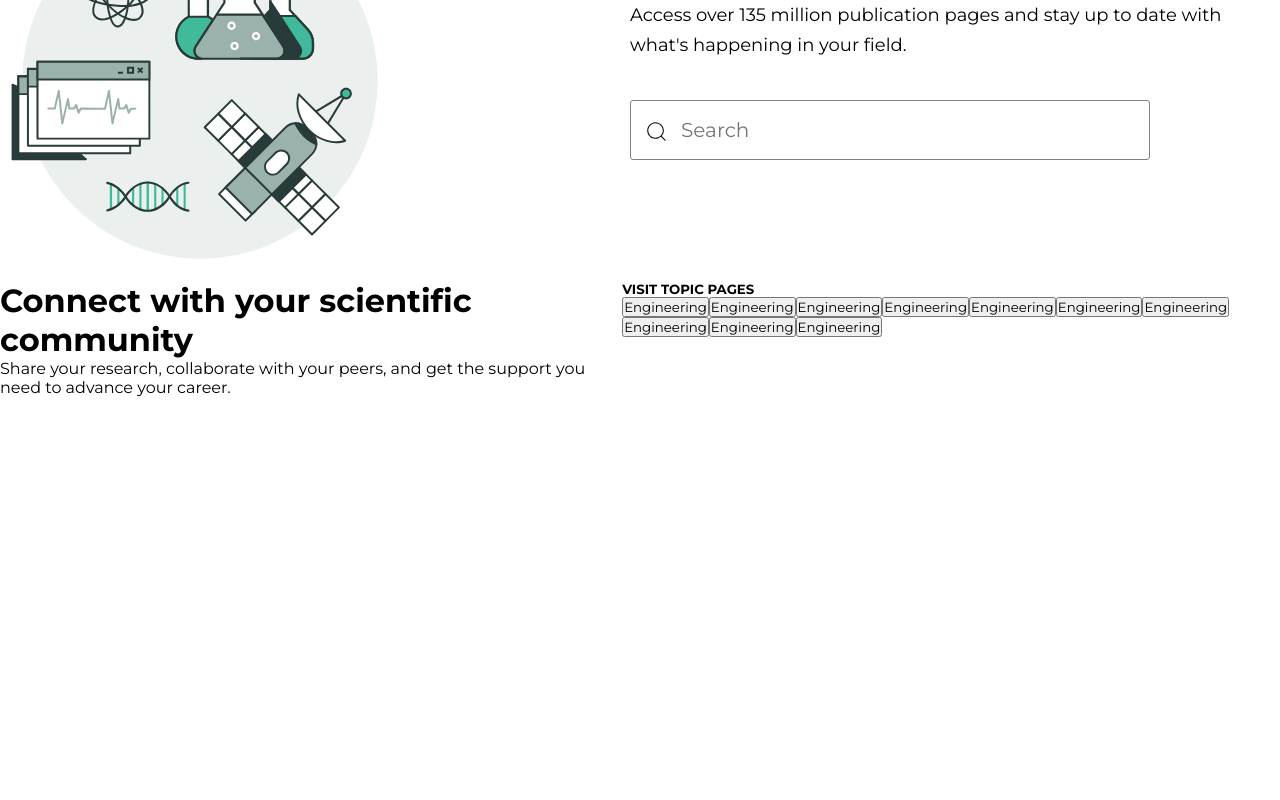
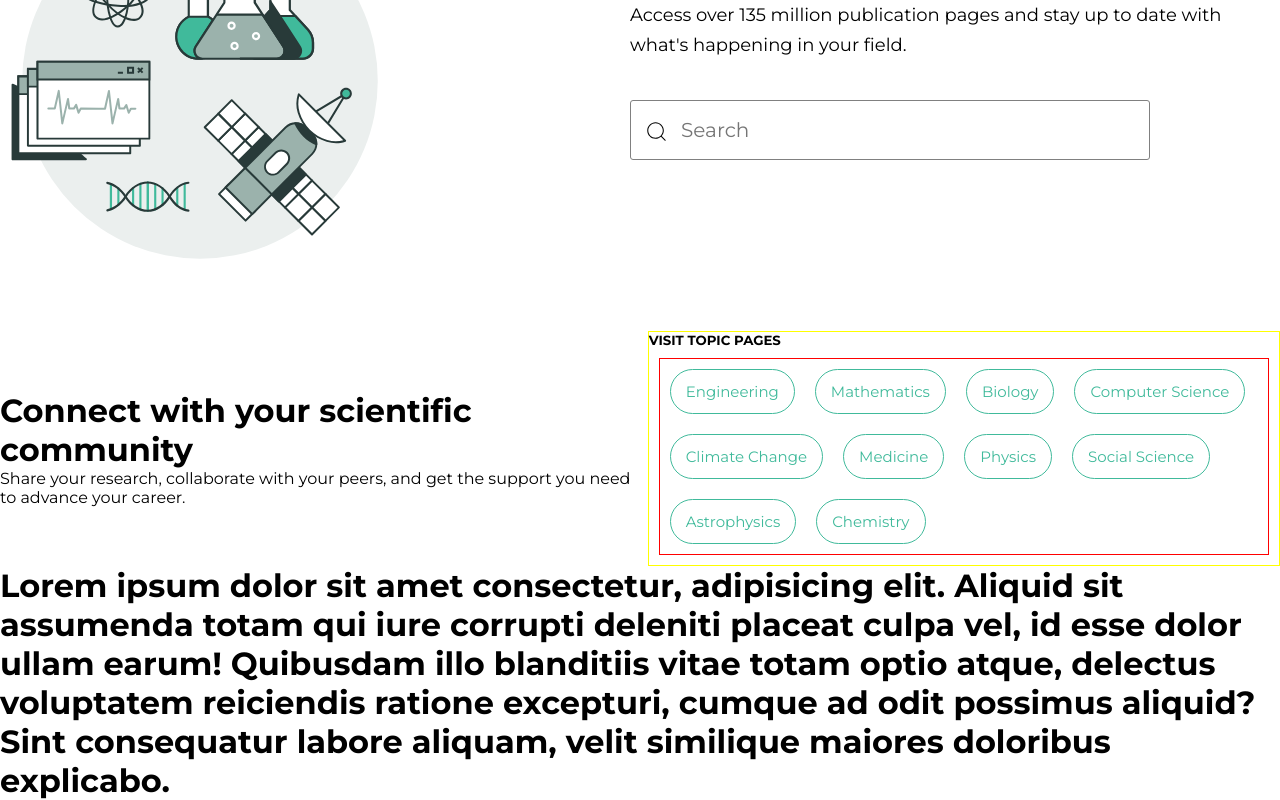
Before and after one commit to shakhawatsalam/kprtec_problem2, a React (Create React App) app: page / in a window 1280 px wide. Shown: the part 1024-1824 px from the top of the page. Before the commit the page ends 1421 px from the top, so only its background shows below. Built offline with nearby package versions, Linux system fonts and the light colour scheme.

Commit message:
working on keywords button

```diff
--- a/src/component/Connectsection/Connect.css
+++ b/src/component/Connectsection/Connect.css
@@ -1,3 +1,43 @@
+.connect_container{
+    margin-top: 50px;
+}
 .connect_container{
     display: flex;
+    justify-content: space-between;
+    align-items: center;
 }
+.button_content{
+    border: 1px solid yellow;
+    width: 800px;
+}
+
+.buttons{
+    display: flex;
+    flex-wrap: wrap;
+    margin: 10px;
+    flex-direction: row;
+    /* align-content: flex-end; */
+    border:  1px solid red;
+
+    /* width: 100%; */
+}
+.buttons > div{
+    /* border: 1px solid yellowgreen; */
+    /* width: 100px; */
+    height: 45px;
+    /* margin: 18px; */
+    /* margin-left: 20px; */
+    background-color: white;
+    /* margin-top: 10px; */
+    border: 1px solid #40ba9b;
+    border-radius: 30px;
+    margin: 10px 10px;
+    display: flex;
+    align-items: center;
+    padding: 15px;
+    font-size: 15px;
+}
+.buttons > div > a{
+    text-decoration: none;
+    color: #40ba9b;
+}
--- a/src/component/Connectsection/Connect.jsx
+++ b/src/component/Connectsection/Connect.jsx
@@ -6,25 +6,46 @@ const Connect = () => {
     <>
       <div className='container'>
         <div className='connect_container'>
-                  <div className="Connect_content">
+          <div className='Connect_content'>
             <h1>Connect with your scientific community</h1>
             <p>
-                      Share your research, collaborate with your peers, and get the support you need to advance your career.
+              Share your research, collaborate with your peers, and get the
+              support you need to advance your career.
             </p>
           </div>
-                      <div className="button_content">
+          <div className='button_content'>
             <h5>VISIT TOPIC PAGES</h5>
-                          <div className="buttons">
-                              <button>Engineering</button>
-                              <button>Engineering</button>
-                              <button>Engineering</button>
-                              <button>Engineering</button>
-                              <button>Engineering</button>
-                              <button>Engineering</button>
-                              <button>Engineering</button>
-                              <button>Engineering</button>
-                              <button>Engineering</button>
-                              <button>Engineering</button>
+            <div className='buttons'>
+              <div>
+                <a href='#'>Engineering</a>
+              </div>
+              <div>
+                <a href='#'>Mathematics</a>
+              </div>
+              <div>
+                <a href='#'>Biology</a>
+              </div>
+              <div>
+                <a href='#'>Computer Science</a>
+              </div>
+              <div>
+                <a href='#'>Climate Change</a>
+              </div>
+              <div>
+                <a href='#'>Medicine</a>
+              </div>
+              <div>
+                <a href='#'>Physics</a>
+              </div>
+              <div>
+                <a href='#'>Social Science</a>
+              </div>
+              <div>
+                <a href='#'>Astrophysics</a>
+              </div>
+              <div>
+                <a href='#'>Chemistry</a>
+              </div>
             </div>
           </div>
         </div>
--- a/src/component/herosection/HeroSection.css
+++ b/src/component/herosection/HeroSection.css
@@ -40,7 +40,7 @@
    border-radius: 3px;
 
 }
-button:hover{
+.hero_button:hover{
     cursor: pointer;
     background-color: #52a791;
 }
--- a/src/pages/Home.jsx
+++ b/src/pages/Home.jsx
@@ -10,7 +10,8 @@ const Home = () => {
             <NaveBar />
             <HeroSection />
             <DiscoverResearch />
-            <Connect/>
+            <Connect />
+            <h1>Lorem ipsum dolor sit amet consectetur, adipisicing elit. Aliquid sit assumenda totam qui iure corrupti deleniti placeat culpa vel, id esse dolor ullam earum! Quibusdam illo blanditiis vitae totam optio atque, delectus voluptatem reiciendis ratione excepturi, cumque ad odit possimus aliquid? Sint consequatur labore aliquam, velit similique maiores doloribus explicabo.</h1>
         </>);
 };
 
```
Lines whose indentation alone changed are shown as unchanged.
